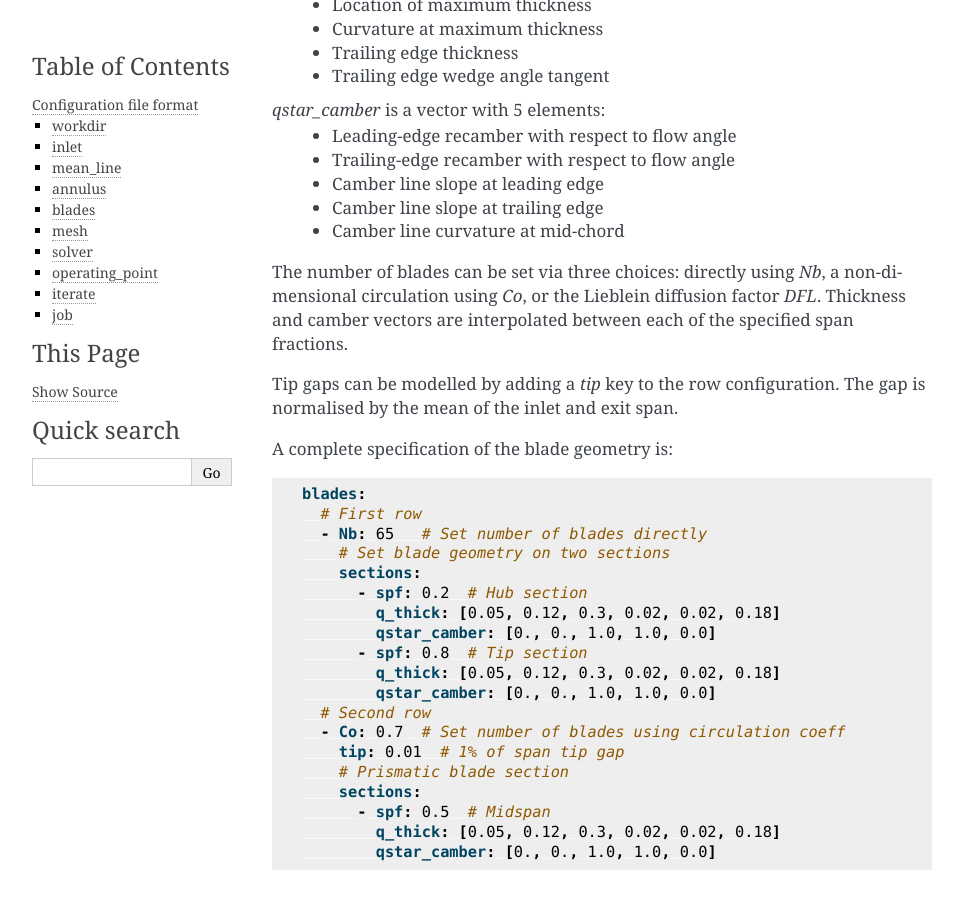
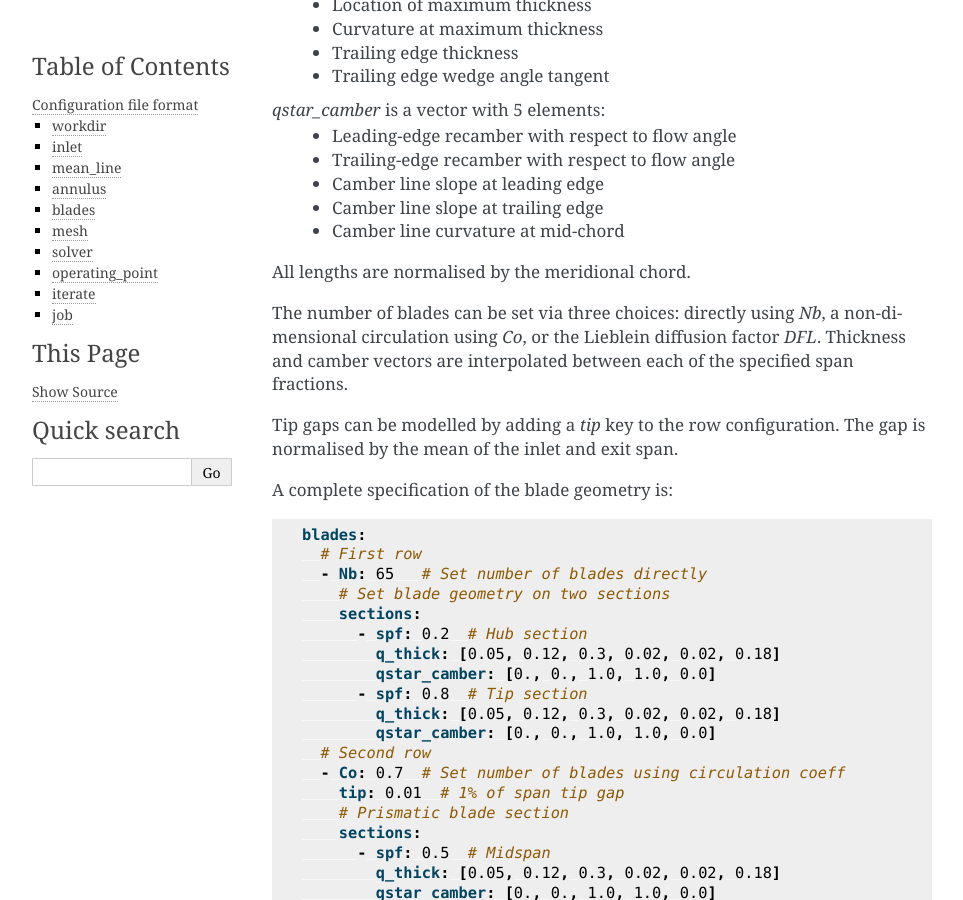
Before and after one commit to jb753/turbigen, a Sphinx documentation site: the page built from doc/config.rst, in a window 1280 px wide and 900 px high, scrolled down 3406 px. Shown: the whole window, without its empty margins (148-1111 px from the left). Built offline with Sphinx 7.4.7, drawn with Linux system fonts in a browser that asks for light colours.

Commit message:
Clarify thickness normalisation

```diff
--- a/doc/config.rst
+++ b/doc/config.rst
@@ -186,6 +186,8 @@ fraction `spf` and vectors of thickness and camber parameters, `q_thick` and
     * Camber line slope at leading edge
     * Camber line slope at trailing edge
     * Camber line curvature at mid-chord
+
+All lengths are normalised by the meridional chord.
 
 The number of blades can be set via three choices: directly using `Nb`, a
 non-dimensional circulation using `Co`, or the Lieblein diffusion factor `DFL`.
```
